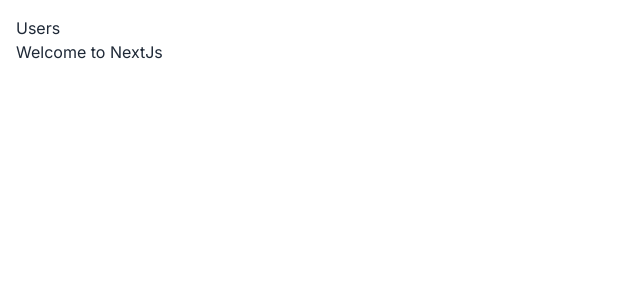
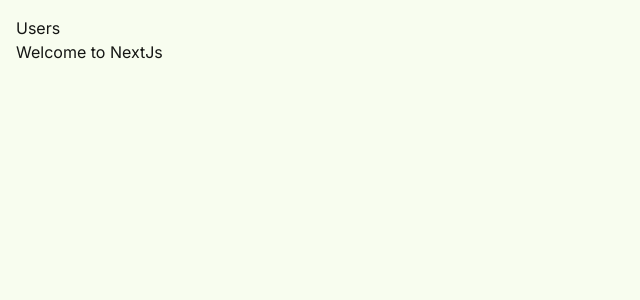
Before and after one commit to LeonelKero/next-app, a Next.js app: page / in a window 1280 px wide. Shown: the top 300 px of the page, without its empty margins (0-640 px from the left). Built offline with nearby package versions, Linux system fonts and the light colour scheme.

Commit message:
Add themes

```diff
--- a/app/layout.tsx
+++ b/app/layout.tsx
@@ -15,7 +15,7 @@
   children: React.ReactNode;
 }>) {
   return (
-    <html lang="en">
+    <html lang="en" data-theme="lemonade">
       <body className={inter.className}>{children}</body>
     </html>
   );
--- a/tailwind.config.ts
+++ b/tailwind.config.ts
@@ -18,5 +18,8 @@
   plugins: [
     require("daisyui"),
   ],
+  daisyui: {
+    themes: ["light", "dark", "lemonade"],
+  },
 };
 export default config;
```
